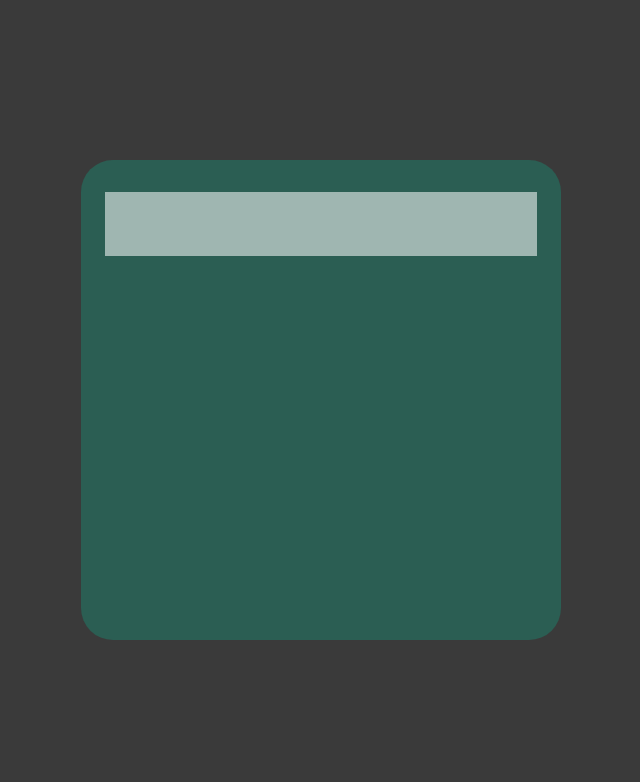
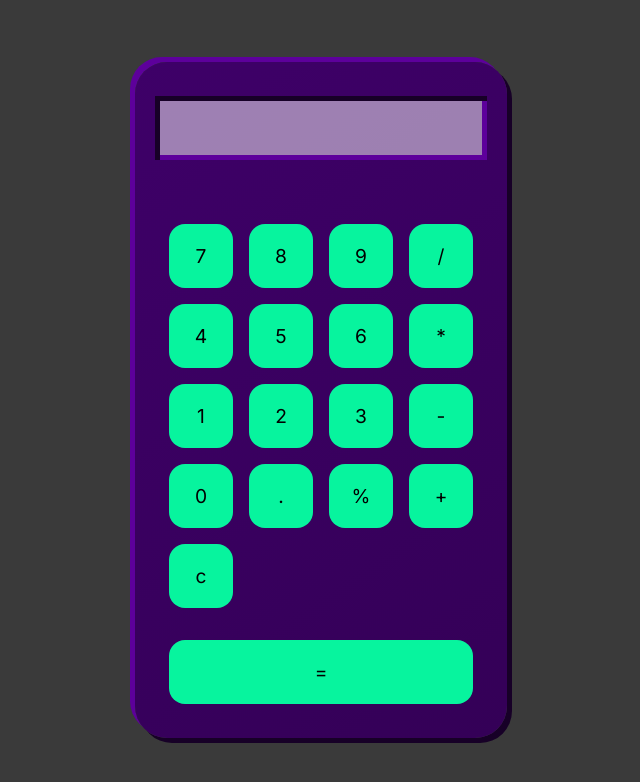
Before and after one commit to LucasMachadoDev/CalculatorJS, a plain HTML site: page index.html in a window 1280 px wide. Shown: the whole page, without its empty margins (319-959 px from the left). Drawn offline with Linux system fonts and the light colour scheme.

Commit message:
Finaliza app calculadora

```diff
--- a/css/style.css
+++ b/css/style.css
@@ -14,11 +14,14 @@
 }
 
 .Container {
+    display: flex;
+    flex-direction: column;
+	padding:2px;
     margin: 0 auto;
-    width: 30rem;
-    height: 30rem;
-    background-color: rgb(43, 94, 83);
     border-radius: 2rem;
+    background: linear-gradient(145deg, #3e0068, #340057);
+    box-shadow:  5px 5px 0px #170027,
+                -5px -5px 0px #5d009b;
 }
 
 .Display {
@@ -29,8 +32,57 @@
 }
 
 .Span {
-    background-color: rgba(255, 255, 255, 0.548);
+    font-size: 1.4rem;
+    background-color: rgba(255, 255, 255, .5);
     width: 90%;
     height: 4rem;
     text-align: right;
+    padding: 1rem;
+    box-shadow: inset 5px 5px 0px #170027,
+                inset -5px -5px 0px #5d009b;
 }
+
+.Calculator--Buttons {
+    display: grid;
+    grid-template-columns: repeat(4, 1fr);
+    gap: 1rem;
+    padding: 2rem;
+    margin: 0 auto;
+    width: 100%;
+}
+
+.Single--Button {
+    border-radius: 1rem;
+}
+
+.btn, .btn--operetors {
+    background: #07f49e;
+    height: 4rem;
+    width: 4rem;
+    cursor: pointer;
+    transition: .5s;
+    border-radius: 1rem;
+    border: 0;
+    font-size: 1.2rem;
+}
+
+.eq--button {
+    padding: 0 2rem;
+}
+
+#eq {
+    width: 100%;
+    margin-bottom: 2rem;
+}
+
+.btn:hover, .btn--operetors:hover {
+    transform: scale(1.2);
+}
+
+::-webkit-scrollbar {
+    height: 4px;
+}
+
+::-webkit-scrollbar-thumb {
+    background-color: #07f49e;
+}
--- a/index.html
+++ b/index.html
@@ -3,7 +3,7 @@
 <!--[if IE 7]>         <html class="no-js lt-ie9 lt-ie8"> <![endif]-->
 <!--[if IE 8]>         <html class="no-js lt-ie9"> <![endif]-->
 <!--[if gt IE 8]>      <html class="no-js"> <![endif]-->
-<html>
+<html lang="pt-br">
     <head>
         <meta charset="utf-8">
         <meta http-equiv="X-UA-Compatible" content="IE=edge">
@@ -29,8 +29,78 @@
                 <div id="display" class="Display">
                     <span id="visor" class="Span"></span>
                 </div>
-                <div class="Calculator">
+                <div class="Calculator--Buttons">
+                    <div class="Single--Button">
+                        <button class="btn">7</button>
+                    </div>
 
+                    <div class="Single--Button">
+                        <button class="btn">8</button>
+                    </div>
+
+                    <div class="Single--Button">
+                        <button class="btn">9</button>
+                    </div>
+
+                    <div class="Single--Button">
+                        <button id="div" class="btn--operetors">/</button>
+                    </div>
+
+                    <div class="Single--Button">
+                        <button class="btn">4</button>
+                    </div>
+
+                    <div class="Single--Button">
+                        <button class="btn">5</button>
+                    </div>
+
+                    <div class="Single--Button">
+                        <button class="btn">6</button>
+                    </div>
+
+                    <div class="Single--Button">
+                        <button id="mul" class="btn--operetors">*</button>
+                    </div>
+
+                    <div class="Single--Button">
+                        <button class="btn">1</button>
+                    </div>
+
+                    <div class="Single--Button">
+                        <button class="btn">2</button>
+                    </div>
+
+                    <div class="Single--Button">
+                        <button class="btn">3</button>
+                    </div>
+
+                    <div class="Single--Button">
+                        <button id="sub" class="btn--operetors">-</button>
+                    </div>
+
+                    <div class="Single--Button">
+                        <button class="btn">0</button>
+                    </div>
+
+                    <div class="Single--Button">
+                        <button class="btn--operetors">.</button>
+                    </div>
+
+                    <div class="Single--Button">
+                        <button id="div" class="btn--operetors">%</button>
+                    </div>
+
+                    <div class="Single--Button">
+                        <button id="sum" class="btn--operetors">+</button>
+                    </div>
+
+                    <div class="Single--Button">
+                        <button id="clear" class="btn--operetors">c</button>
+                    </div>
+                </div>
+
+                <div class="eq--button">
+                    <button id="eq" class="btn--operetors">=</button>
                 </div>
             </div> <!-- Container -->
         </main> <!-- Main -->
--- a/js/main.js
+++ b/js/main.js
@@ -0,0 +1,36 @@
+const btn = document.querySelectorAll('.btn'),
+        operators = document.querySelectorAll('.btn--operetors'),
+        visor = document.querySelector('#visor');
+
+operators.forEach((index, value) => {
+    index.addEventListener('click', () => {
+
+        switch (index.innerHTML) {
+            case 'c':
+                visor.innerHTML = '';
+                break;
+            case '=':
+                var operantion = visor.innerHTML;
+
+				if(operantion){
+					try {
+						visor.innerHTML = eval(operantion);
+					} catch (e) {
+						alert(e);
+					}
+				}
+				break;
+
+            default:
+                visor.innerHTML += index.innerHTML;
+                break;
+        }
+    })
+})
+
+for (let i = 0; i < btn.length; i++) {
+    const element = btn[i];
+    element.addEventListener('click', () => {
+        visor.innerHTML += btn[i].innerHTML
+    })
+}
```
